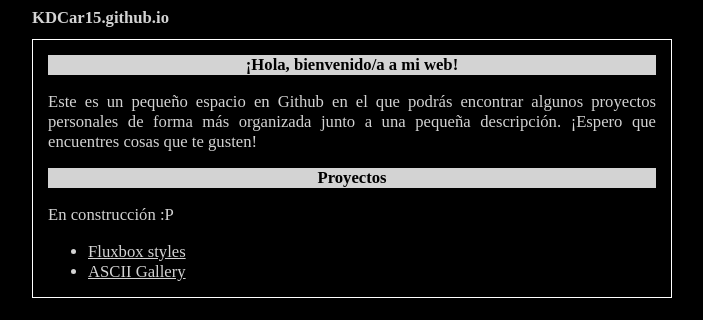
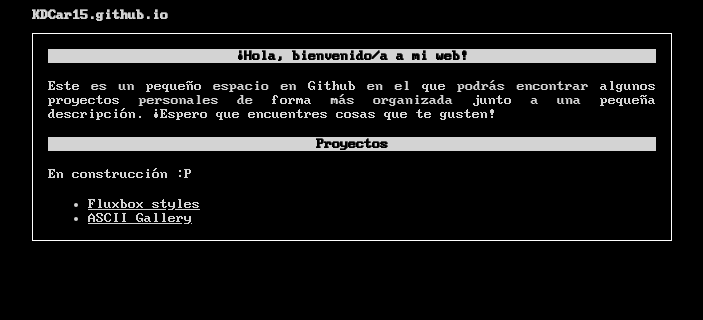
Before and after one commit to KDCar15/home, a plain HTML site: page index.html in a window 1280 px wide. Shown: the whole page, without its empty margins (288-991 px from the left). Drawn offline with Linux system fonts and the light colour scheme.

Commit message:
Arreglo de la fuente

```diff
--- a/style.css
+++ b/style.css
@@ -1,3 +1,10 @@
+@font-face{
+	font-family: 'EGA8';
+	src: url('resources/Px_IBM_EGA8.ttf') format('truetype');
+	font-weight: normal;
+	font-style: normal;
+}
+
 body
 {
 	color: lightgray;
@@ -6,8 +13,8 @@ body
 
 p, h1, h2, h3, h4, a, i, td, li
 {
-	font-family: "Px IBM EGA8";
-	font-size: 12.5pt;
+	font-family: 'EGA8';
+	font-size: 12pt;
 }
 
 a
```
Also changed, not shown: resources/Px_IBM_EGA8.ttf (added).
